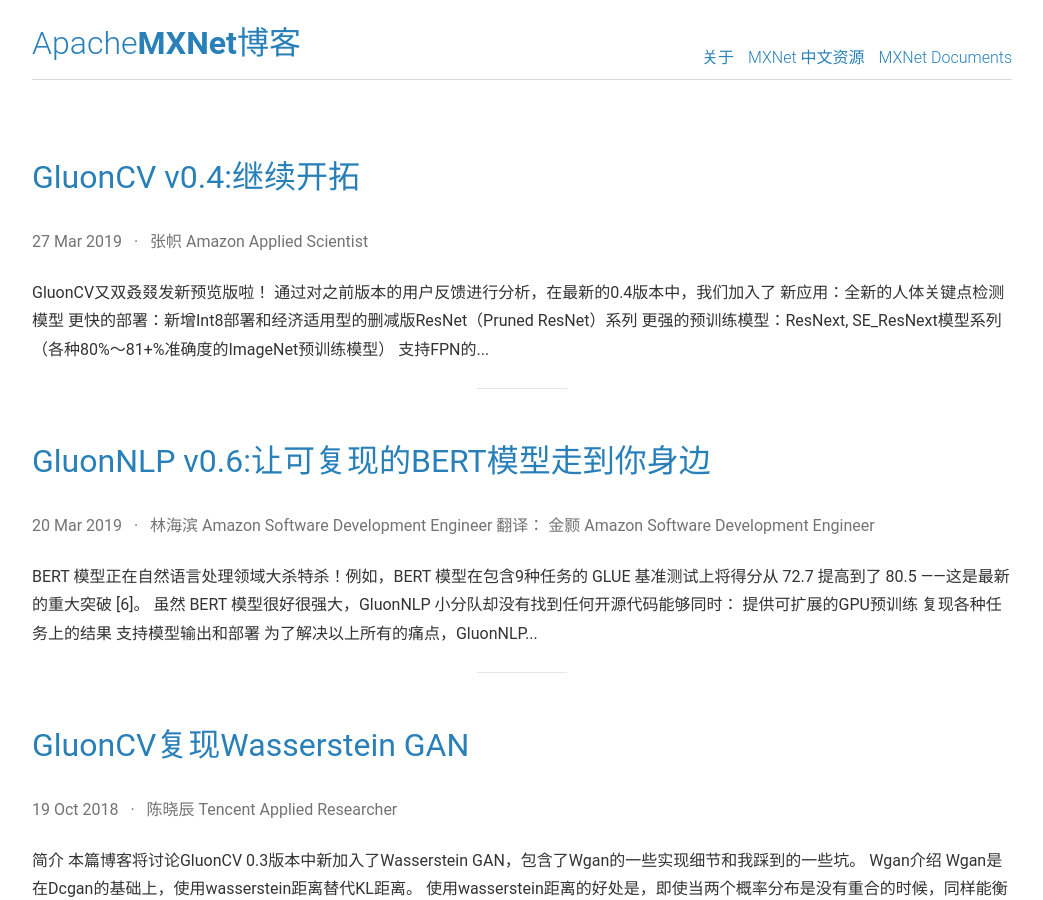
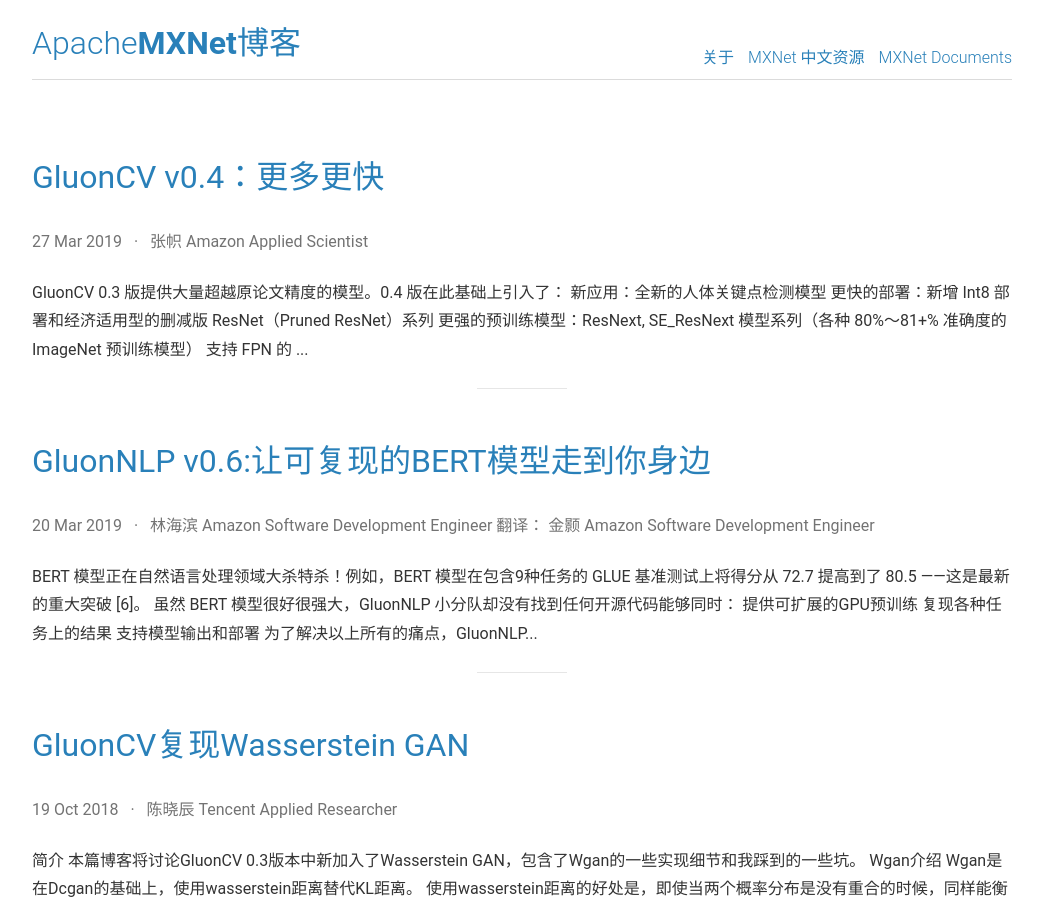
Before and after one commit to mxnet-zh/blog, a Jekyll site: the page built from index.html, in a window 1280 px wide and 900 px high. Shown: the whole window, without its empty margins (118-1161 px from the left). Built offline with Jekyll 4.4.1, drawn with Linux system fonts in a browser that asks for light colours; formulas are drawn with MathJax 3; the list of posts is cut into pages by our own code.

Commit message:
Update 2019-03-27-gluon-cv-0.4.md

```diff
--- a/_posts/2019-03-27-gluon-cv-0.4.md
+++ b/_posts/2019-03-27-gluon-cv-0.4.md
@@ -1,24 +1,22 @@
 ---
-title: GluonCV v0.4:继续开拓
+title: GluonCV v0.4：更多更快
 author: 张帜 Amazon Applied Scientist
 ---
 
-GluonCV又双叒叕发新预览版啦！
-
-通过对之前版本的用户反馈进行分析，在最新的0.4版本中，我们加入了
+GluonCV 0.3 版提供大量超越原论文精度的模型。0.4 版在此基础上引入了：
 
 - 新应用：全新的人体关键点检测模型
-- 更快的部署：新增Int8部署和经济适用型的删减版ResNet（Pruned ResNet）系列
-- 更强的预训练模型：ResNext, SE_ResNext模型系列（各种80%～81+%准确度的ImageNet预训练模型）
-- 支持FPN的Faster/Mask-RCNN系列
+- 更快的部署：新增 Int8 部署和经济适用型的删减版 ResNet（Pruned ResNet）系列
+- 更强的预训练模型：ResNext, SE_ResNext 模型系列（各种 80%～81+% 准确度的 ImageNet 预训练模型）
+- 支持 FPN 的 Faster/Mask-RCNN 系列
 
-同时GluonCV现成模块的易用性和稳定性也得到了极大提升。
+同时 GluonCV 现有模块的易用性和稳定性也得到了极大提升。
 
 ## [人体关键点检测](https://gluon-cv.mxnet.io/model_zoo/pose.html)
 
-人体关键点检测用于描述人体的姿态进而分析人体行为，是非常基础的CV应用。GluonCV的人体关键点检测是一个完整独立的应用系列，不仅包含模型定义，训练脚本，损失和评估函数，同时还包括预训练模型参数和一系列使用教程。
+人体关键点检测用于描述人体的姿态进而分析人体行为，是非常基础的 CV 应用。GluonCV的人体关键点检测是一个完整独立的应用系列，不仅包含模型定义，训练脚本，损失和评估函数，同时还包括预训练模型参数和一系列使用教程。
 
-小伙伴们春游的合照来镇场：
+部分小伙伴们春游的合照来镇场：
 
 ![](img/gluon-cv-0.4-pose_offsite.png){:width="800px"}
 
@@ -44,11 +42,11 @@
 
 ## INT8加速部署
 
-我们与Intel深度合作推出基于Intel Deep Learning Boost（VNNI）的Int8 quantization，在新一代Intel CPU的加持下，可以取得不俗的加速比。下图是基于AWS EC2 C5实例的初步结果：
+我们与 Intel 深度合作推出基于 Intel Deep Learning Boost（VNNI）的 Int8 quantization，在新一代 Intel CPU 的加持下，可以取得不俗的加速比。下图是基于 AWS EC2 C5 实例的初步结果：
 
 ![](img/gluon-cv-0.4_intel_int8.png){:width="800px"}
 
-如何在保证准确度的情况下尽量使用较少的比特是一个相对复杂的过程，不过好在0.4版本目前已经内置了部分优化完的INT8网络，开盖即食（比如model_zoo中`resnet50_v1_int8`就是`resnet50_v1`INT8版本）：
+如何在保证准确度的情况下尽量使用较少的比特是一个相对复杂的过程，不过好在 0.4 版本目前已经内置了部分优化完的 INT8 网络，开盖即食（比如model_zoo中`resnet50_v1_int8`就是`resnet50_v1`INT8版本）：
 
 
 Model | Dataset | Batch Size | C5.18x FP32 | C5.18x INT8 | Speedup | FP32 Acc | INT8 Acc
@@ -62,16 +60,15 @@
 
 *\*nms_thresh=0.45, nms_topk=200*
 
-之后的版本我们会引入Gluon接口的INT8转换函数，以方便部署各种模型（需要注意的是只有较新的Intel CPU能取得有效的加速，之后我们会有更详细的针对新硬件的博客）。
-
+之后的版本我们会引入 Gluon 接口的 INT8 转换函数，以方便部署各种模型（需要注意的是只有较新的 Intel CPU 能取得有效的加速，之后我们会有更详细的针对新硬件的博客）。
 
 
 ## 删减版ResNet
 
-我们知道CNN的结构对于很多常见的任务都是高度冗余的，通过对预训练网络进行分析可以得到网络内部冗余度的权重。
+我们知道 CNN 的结构对于很多常见的任务都是高度冗余的，通过对预训练网络进行分析可以得到网络内部冗余度的权重。
 之后我们可以删改网络的参数使得推导可以加速几倍到几十倍的同时不显著降低准确度。
 
-道理说起来简单，也有大量的现成研究成果，不过GluonCV 0.4版把易用性做到了极致，下面表格里就是0.4版内置的删减版ResNet和他们的相对性能：
+道理说起来简单，也有大量的现成研究成果，不过 GluonCV 0.4 版把易用性做到了极致，下面表格里就是 0.4 版内置的删减版 ResNet 和他们的相对性能：
 
 | Model             | Top-1 | Top-5 | Hashtag  | Speedup to original ResNet |
 |-------------------|-------|-------|----------|------------------------------|
@@ -83,7 +80,7 @@
 |  resnet101_v1d_0.76   | 79.46 | 94.69 | a872796b | 1.8x          |
 |   resnet101_v1d_0.73   | 78.89 | 94.48 | 712fccb1 | 2.02x     |
 
-比如说`resnet50_v1d_0.37`表示一个权重是`resnet50_v1d` 约0.37倍的模型，`5.01x`表示它的推导速度比原模型快约5倍。
+比如说`resnet50_v1d_0.37`表示一个权重是`resnet50_v1d`约 0.37 倍的模型，`5.01x`表示它的推导速度比原模型快约 5 倍。
 更直观的对比可以参考下图或者[交互版](https://gluon-cv.mxnet.io/model_zoo/classification.html)：
 ![](img/gluon-cv-0.4-image-classification.png){:width="800px"}
 
@@ -99,9 +96,9 @@
 ![](img/gluon-cv-0.4-cyclegan.jpg){:width="800px"}
 
 
-## 支持FPN的Faster/Mask-RCNN
+## 支持 FPN 的 Faster/Mask-RCNN
 
-新增FPN支持的Faster/Mask-RCNN，依然是SoTA的性能
+新增 FPN 支持的 Faster/Mask-RCNN，依然是SoTA的性能
 
 | Model | GluonCV （bbox/seg mAP） | Reference （bbox/seg mAP） |
 |--------------------------------------------------|----------------|--------------------|
@@ -113,17 +110,17 @@
 
 ## 易用性改进和Bug修复
 
-- `Model Zoo`里的ResNet都支持Synchronized BatchNorm
+- `Model Zoo`里的 ResNet 都支持 Synchronized BatchNorm
 - 预训练完的目标检测模型都支持直接重置类别`reset_class`，而且设置`reuse_weights`可以重用原本存在的类别。参考[教程](https://gluon-cv.mxnet.io/build/examples_detection/skip_fintune.html#sphx-glr-build-examples-detection-skip-fintune-py)，我们可以无需任何训练就得到一个行人检测模型。
-- 修复一些`DataLoader`的问题（mxnet>=1.4.0)
-- 修复一些语义分隔模型无法`hybridize`的问题
-- 修复一些训练中随机`NaN`的问题（需要mxnet nightly)
-- 修复一些GPU上NMS很慢的问题（需要mxnet nightly）
+- 修复一些 `DataLoader` 的问题（mxnet>=1.4.0)
+- 修复一些语义分隔模型无法 `hybridize` 的问题
+- 修复一些训练中随机 `NaN` 的问题（需要mxnet nightly)
+- 修复一些 GPU 上 NMS 很慢的问题（需要mxnet nightly）
 
 
-## 0.3版训练技巧大公开
+## 0.3 版训练技巧大公开
 
-在0.3版中使用的训练技巧已经正式公开，想了解GluonCV超强预训练模型的小伙伴可以参考：
+在 0.3 版中使用的训练技巧已经正式公开，想了解 GluonCV 超强预训练模型的小伙伴可以参考：
 
 - [Bag of Tricks for Image Classification with Convolutional Neural Networks](https://arxiv.org/abs/1812.01187)
 - [Bag of Freebies for Training Object Detection Neural Networks](https://arxiv.org/abs/1902.04103)
```
